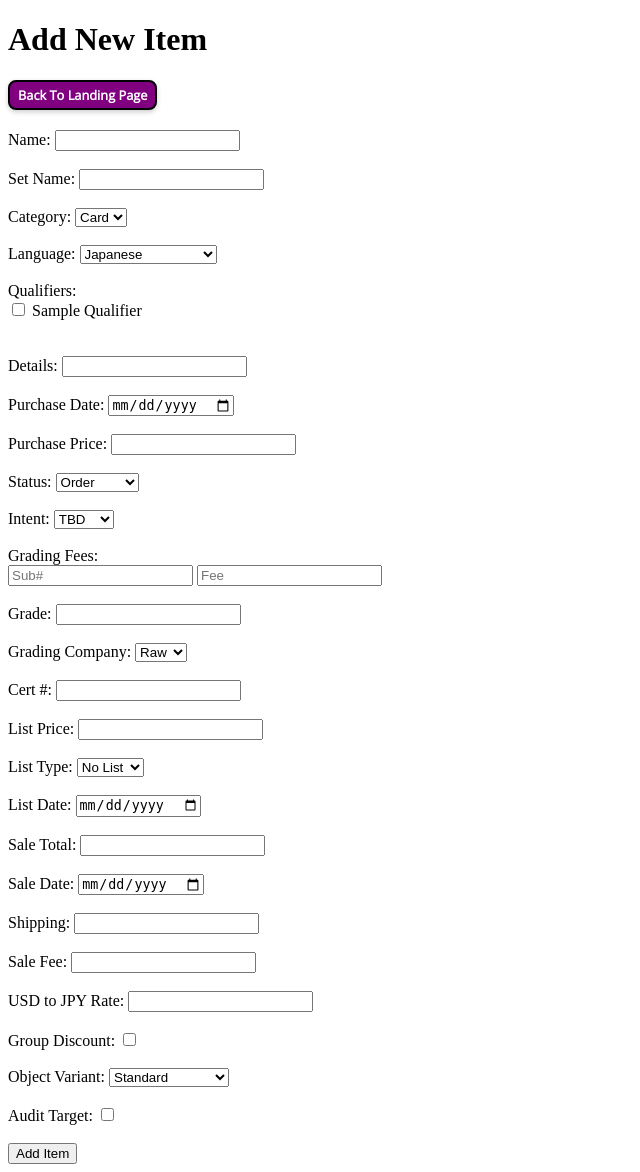
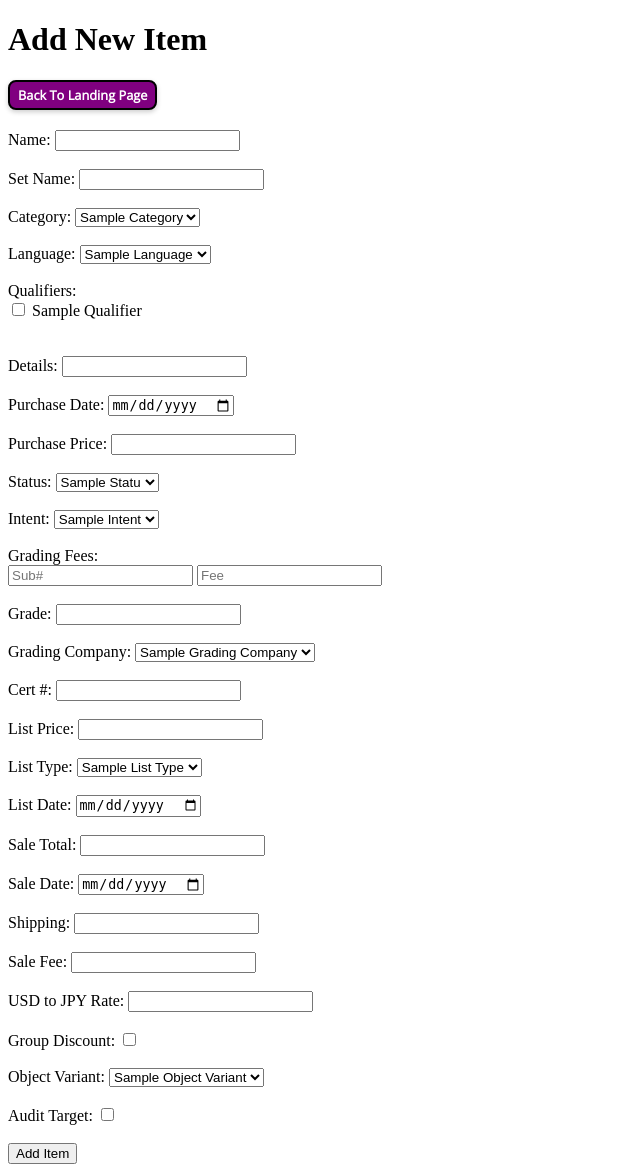
Before and after one commit to J-Twomey/inventory-app, a FastAPI app: template templates/add_item.html in a window 1280 px wide. Shown: the whole page, without its empty margins (0-640 px from the left). Run offline with FastAPI, Linux system fonts and the light colour scheme; the template is opened without the code that fills it: most values are stand-ins (such as "Sample title", 1, 10 or a date in 2020).

Commit message:
cleaner html for selections

```diff
--- a/templates/add_item.html
+++ b/templates/add_item.html
@@ -17,29 +17,20 @@
 
   <label>Category:</label>
   <select name="category" required>
-    <option value="CARD">Card</option>
-    <option value="PACK">Pack</option>
-    <option value="BOX">Box</option>
+    {% for category in category_enum %}
+      <option value="{{ category.name }}">
+        {{ category.name.title() }}
+      </option>
+    {% endfor %}
   </select><br><br>
 
   <label>Language:</label>
-  <select name="language" required>
-    <option value="JAPANESE">Japanese</option>
-    <option value="ENGLISH">English</option>
-    <option value="FRENCH">French</option>
-    <option value="GERMAN">German</option>
-    <option value="SPANISH">Spanish</option>
-    <option value="ITALIAN">Italian</option>
-    <option value="DUTCH">Dutch</option>
-    <option value="PORTUGUESE">Portuguese</option>
-    <option value="POLISH">Polish</option>
-    <option value="RUSSIAN">Russian</option>
-    <option value="LATIN_AMERICAN">Latin American</option>
-    <option value="CHINESE_SIMPLIFIED">Chinese Simplified</option>
-    <option value="CHINESE_TRADITIONAL">Chinese Traditional</option>
-    <option value="KOREAN">Korean</option>
-    <option value="THAI">Thai</option>
-    <option value="INDONESIAN">Indonesian</option>
+  <select name="language">
+    {% for language in language_enum %}
+      <option value="{{ language.name }}">
+        {{ language.name.title().replace('_', ' ') }}
+      </option>
+    {% endfor %}
   </select><br><br>
 
   <label>Qualifiers:</label><br>
@@ -61,21 +52,21 @@
   <input type="number" name="purchase_price" required><br><br>
 
   <label>Status:</label>
-  <select name="status" required>
-    <option value="ORDER">Order</option>
-    <option value="CLOSED">Closed</option>
-    <option value="STORAGE">Storage</option>
-    <option value="LISTED">Listed</option>
-    <option value="VAULT">Vault</option>
-    <option value="SUBMITTED">Submitted</option>
+  <select name="status">
+    {% for status in status_enum %}
+      <option value="{{ status.name }}">
+        {{ status.name.title() }}
+      </option>
+    {% endfor %}
   </select><br><br>
 
   <label>Intent:</label>
-  <select name="intent" required>
-    <option value="TBD">TBD</option>
-    <option value="KEEP">Keep</option>
-    <option value="GRADE">Grade</option>
-    <option value="SELL">Sell</option>
+  <select name="intent">
+    {% for intent in intent_enum %}
+      <option value="{{ intent.name }}">
+        {{ intent.name.title() }}
+      </option>
+    {% endfor %}
   </select><br><br>
 
   <label>Grading Fees:</label>
@@ -91,11 +82,12 @@
   <input type="number" name="grade" step="any"><br><br>
 
   <label>Grading Company:</label>
-  <select name="grading_company" required>
-    <option value="RAW">Raw</option>
-    <option value="PSA">PSA</option>
-    <option value="CGC">CGC</option>
-    <option value="BGS">BGS</option>
+  <select name="grading_company">
+    {% for grading_company in grading_company_enum %}
+      <option value="{{ grading_company.name }}">
+        {{ grading_company.name.title() }}
+      </option>
+    {% endfor %}
   </select><br><br>
 
   <label>Cert #:</label>
@@ -105,10 +97,12 @@
   <input type="number" name="list_price" step="any"><br><br>
 
   <label>List Type:</label>
-  <select name="list_type" required>
-    <option value="NO_LIST">No List</option>
-    <option value="FIXED">Fixed</option>
-    <option value="AUCTION">Auction</option>
+  <select name="list_type">
+    {% for list_type in list_type_enum %}
+      <option value="{{ list_type.name }}">
+        {{ list_type.name.title().replace('_', ' ') }}
+      </option>
+    {% endfor %}
   </select><br><br>
 
   <label>List Date:</label>
@@ -133,10 +127,12 @@
   <input type="checkbox" name="group_discount"><br><br>
 
   <label>Object Variant:</label>
-  <select name="object_variant" required>
-    <option value="STANDARD">Standard</option>
-    <option value="GROUP_PURCHASE">Group Purchase</option>
-    <option value="GROUP_SALE">Group Sale</option>
+  <select name="object_variant">
+    {% for object_variant in object_variant_enum %}
+      <option value="{{ object_variant.name }}">
+        {{ object_variant.name.title().replace('_', ' ') }}
+      </option>
+    {% endfor %}
   </select><br><br>
 
   <label>Audit Target:</label>
```
Also changed, not shown: src/routers.py (+15 -1 lines), templates/view.html (+73 -8 lines).
